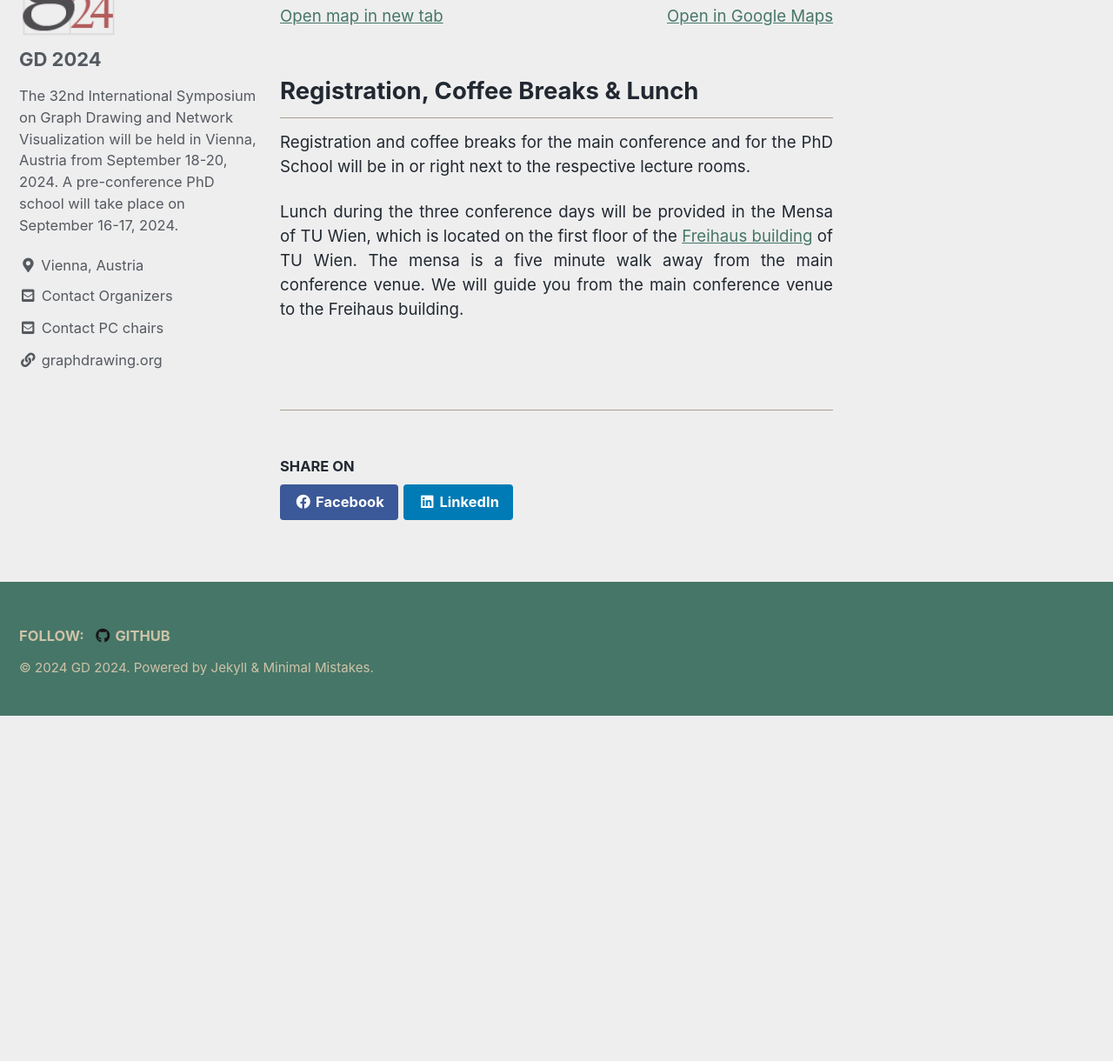
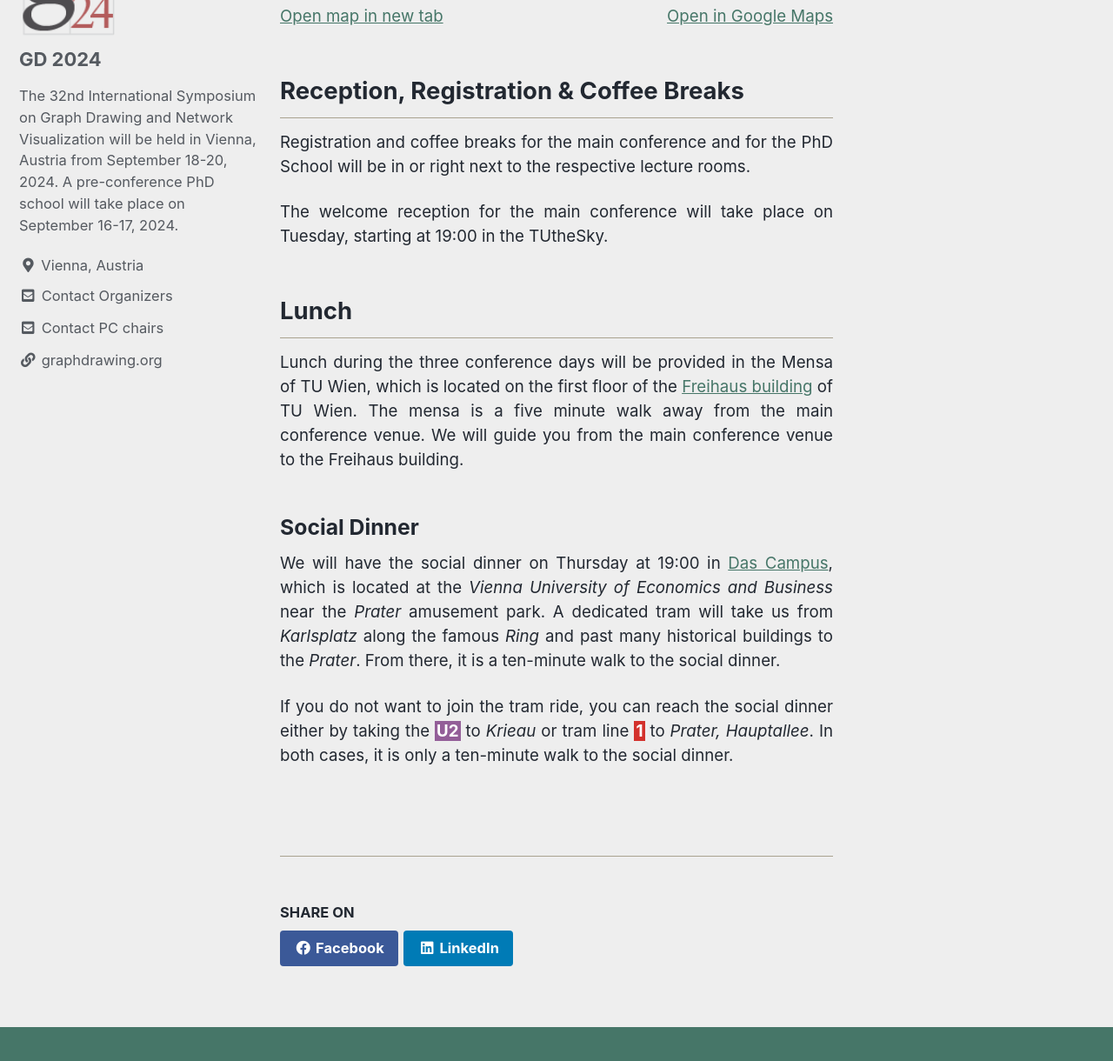
Before and after one commit to graphdrawing/gd2024, a Jekyll site: the page built from pages/venue.md, in a window 1280 px wide and 1400 px high, scrolled down 2271 px, cut to the strip 173-1393 px from the top of the window. Shown: the whole strip at 87% size. Built offline with Jekyll 4.4.1, drawn with Linux system fonts in a browser that asks for light colours; cached includes are drawn as plain includes; before the commit the page ends 3267 px from its top, so only the background shows below that; some of the changed text lies outside the part shown.

Commit message:
add information on the social dinner and the reception

```diff
--- a/pages/venue.md
+++ b/pages/venue.md
@@ -49,10 +49,21 @@ Alternatively, you can take the <span style="background-color: #db7609; color: w
 <p style="display: flex; justify-content: space-between;"><a href="//umap.openstreetmap.de/en/map/gd-2024_60350?scaleControl=false&miniMap=false&scrollWheelZoom=true&zoomControl=true&editMode=disabled&moreControl=true&searchControl=null&tilelayersControl=false&embedControl=false&datalayersControl=true&onLoadPanel=none&captionBar=false&captionMenus=true&datalayers=a1863787-8ca2-442a-8516-dfbffb087ce4%2C6799a631-db4a-46af-b35f-9b2847a431d1%2C007b642a-84b3-462f-9d74-5b0afeee01ed&captionControl=null&editinosmControl=false&starControl=false" target="_blank">Open map in new tab</a>
 <a href="https://www.google.com/maps/d/viewer?mid=1atIWeg5gYWnnu5I3JRdFShtSEqZ8jKw" target="_blank">Open in Google Maps</a></p>
 
-## Registration, Coffee Breaks & Lunch
+## Reception, Registration & Coffee Breaks
 
 Registration and coffee breaks for the main conference and for the PhD School will be in or right next to the respective lecture rooms.
 
+The welcome reception for the main conference will take place on Tuesday, starting at 19:00 in the TUtheSky.
+
+## Lunch
 Lunch during the three conference days will be provided in the Mensa of TU Wien, which is located on the first floor of the <a href="https://tuw-maps.tuwien.ac.at?poi-id=12721&floor=1" target="_blank">Freihaus building</a> of TU Wien.
 The mensa is a five minute walk away from the main conference venue.
 We will guide you from the main conference venue to the Freihaus building.
+
+### Social Dinner
+We will have the social dinner on Thursday at 19:00 in <a href="https://www.dascampus.at/" target="_blank">Das Campus</a>, which is located at the <em>Vienna University of Economics and Business</em> near the <em>Prater</em> amusement park.
+A dedicated tram will take us from <em>Karlsplatz</em> along the famous <em>Ring</em> and past many historical buildings to the <em>Prater</em>.
+From there, it is a ten-minute walk to the social dinner.
+
+If you do not want to join the tram ride, you can reach the social dinner either by taking the <span style="background-color: #935e98; color: white; font-weight: bold; padding: 0px 2px;">U2</span> to <em>Krieau</em> or tram line <span style="background-color: #d3312c; color: white; font-weight: bold; padding: 0px 2px;">1</span> to <em>Prater, Hauptallee</em>.
+In both cases, it is only a ten-minute walk to the social dinner.
```
